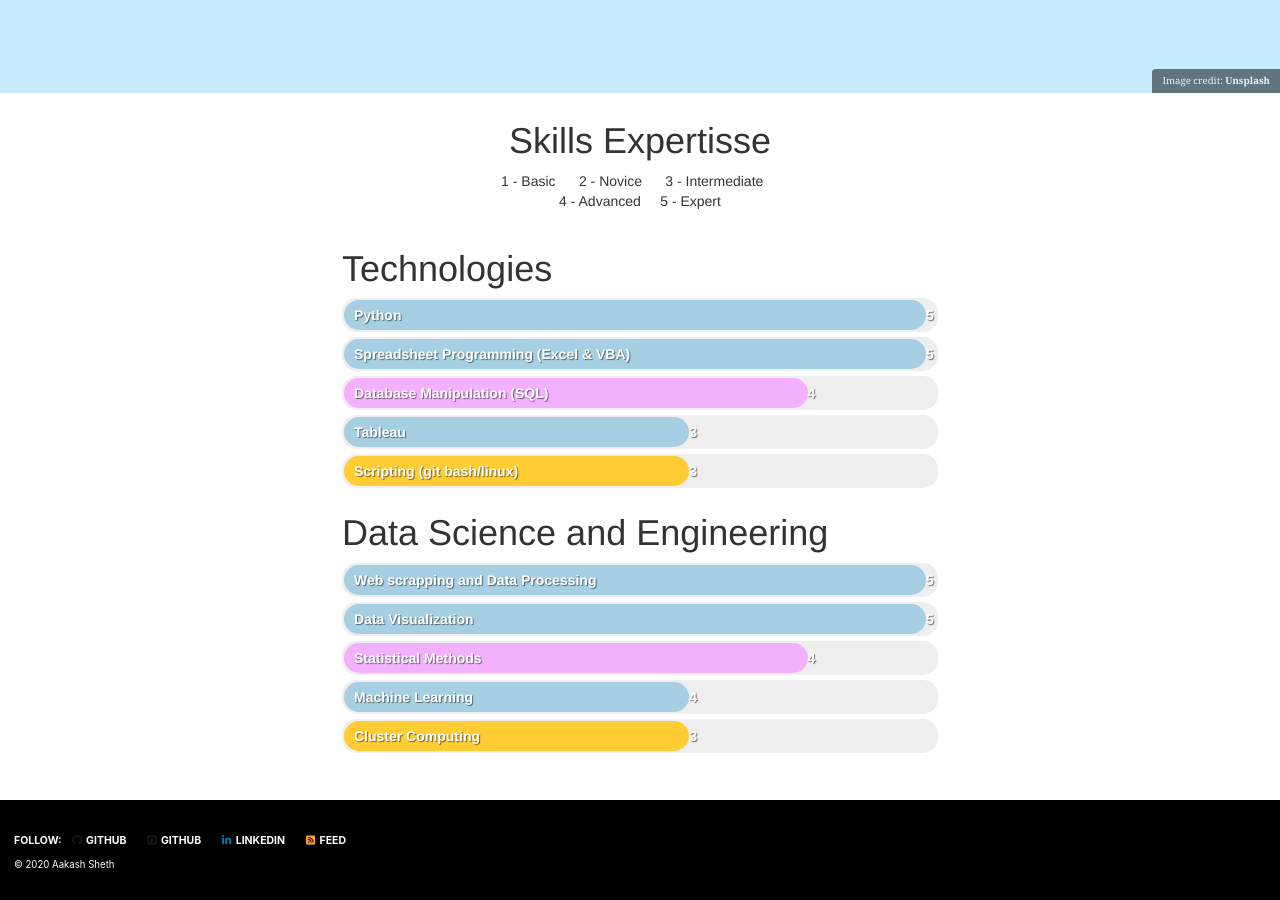
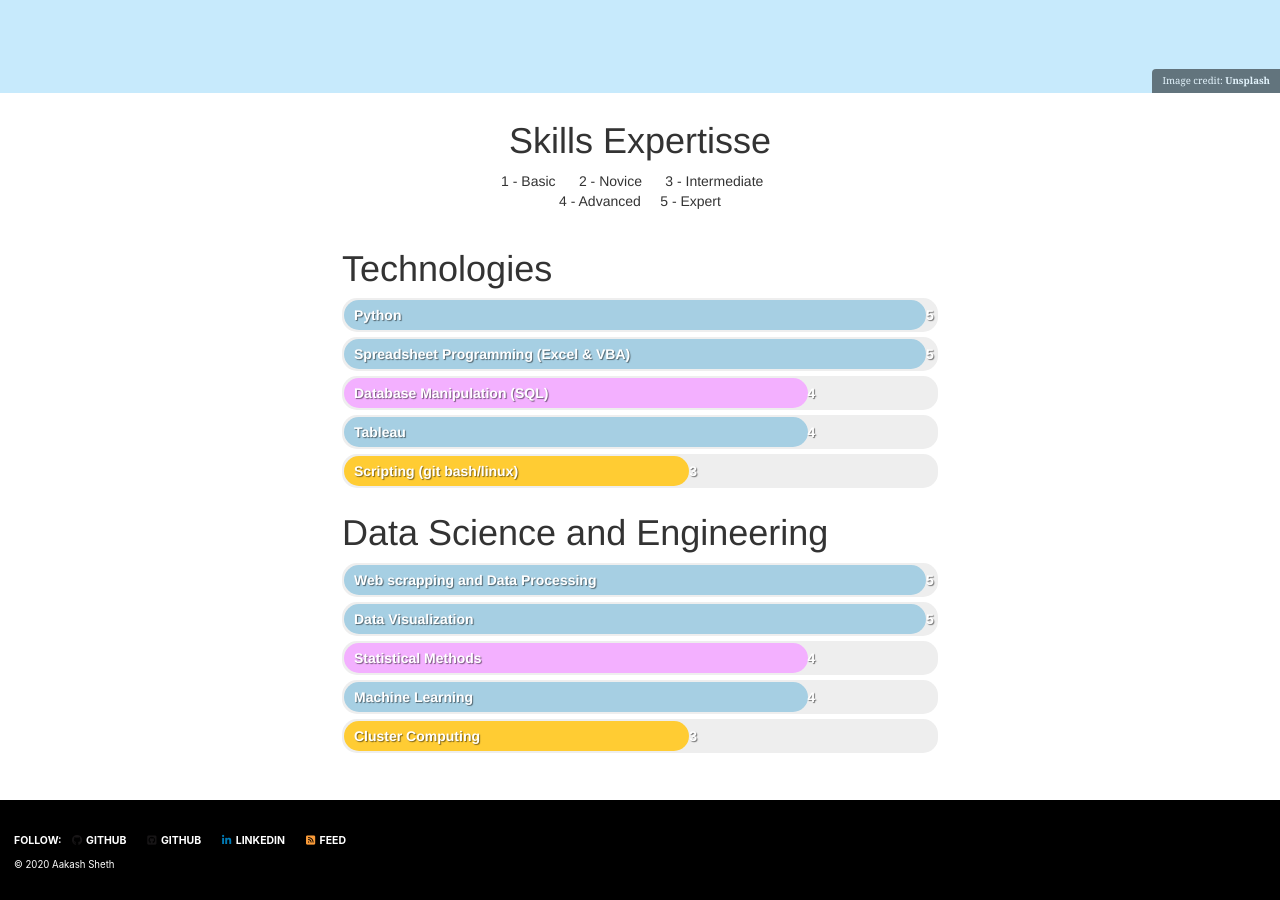
Before and after one commit to aakash-sheth/aakash-sheth.github.io, a Jekyll site: the page built from index.html, in a window 1280 px wide and 900 px high, scrolled down 764 px. Built offline with Jekyll 4.4.1, drawn with Linux system fonts in a browser that asks for light colours; cached includes are drawn as plain includes; nearby versions of some CDN libraries; the list of posts is cut into pages by our own code.

Commit message:
skill bar test

```diff
--- a/index.html
+++ b/index.html
@@ -101,7 +101,7 @@ header:
         <div class="bar back expert" data-skill="Python">5</div>
         <div class="bar back expert" data-skill="Spreadsheet Programming (Excel & VBA)">5</div>
         <div class="bar advanced" data-skill="Database Manipulation (SQL)">4</div>
-        <div class="bar back intermediate" data-skill="Tableau">3</div>
+        <div class="bar back advanced" data-skill="Tableau">4</div>
         <div class="bar front intermediate" data-skill="Scripting (git bash/linux)">3</div>
   </div>
   <div class="container">
@@ -109,7 +109,7 @@ header:
       <div class="bar back expert" data-skill="Web scrapping and Data Processing">5</div>
       <div class="bar back expert" data-skill="Data Visualization">5</div>
       <div class="bar advanced" data-skill="Statistical Methods">4</div>
-      <div class="bar back intermediate" data-skill="Machine Learning">4</div>
+      <div class="bar back advanced" data-skill="Machine Learning">4</div>
       <div class="bar front intermediate" data-skill="Cluster Computing">3</div>
 </div>
 </section>
```
